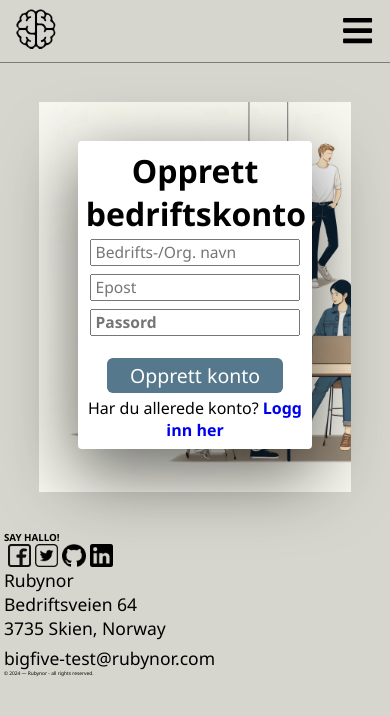
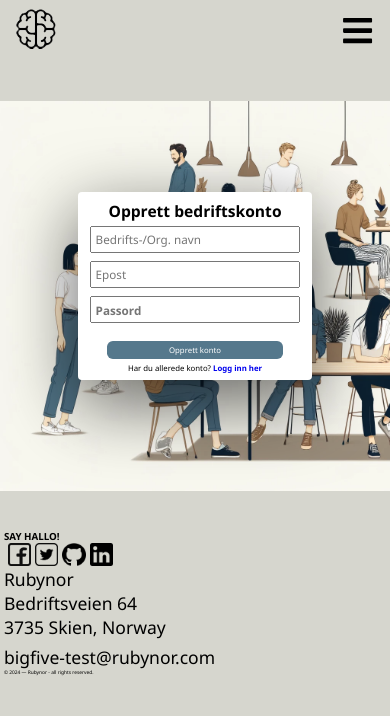
Before and after one commit to JHTgh/App2000-gruppe07, a Next.js app: page /opprettbruker in a window 390 px wide. Shown: the top 716 px of the page. Built offline with nearby package versions, Linux system fonts and the light colour scheme; no server answers.

Commit message:
endret litt media bakgrunn

```diff
--- a/app/components/page.module.css
+++ b/app/components/page.module.css
@@ -41,6 +41,7 @@
   margin-right: 1vw;
   padding: 0.5vw;
   border-radius: 0.3vw;
+  font-weight: 600;
 }
 
 /*Burger meny*/
@@ -118,10 +119,14 @@
   .navburger {
     display: flex;
     justify-content: space-between;
-    border-bottom: 1px solid #7d7d7d;
+    /*border-bottom: 1px solid #7d7d7d; */
     margin-bottom: 4vw;
   }
-
+  .navburger .burgerlinks li a:not(.active):hover {
+    background-color:#A69679;
+    box-shadow: rgba(0, 0, 0, 0.56) 0px 22px 70px 4px;
+      color: white;
+  }
   .burgerElement {
     list-style: none;
   }
@@ -130,7 +135,7 @@
     position: absolute;
     background-color: #D6D6CE;
     right: 0;
-  }
+    }
 
   .burgerlinks li {
     display: block;
--- a/app/login/page.module.css
+++ b/app/login/page.module.css
@@ -67,25 +67,29 @@
   .pageContainer {
     height: 100vw;
     margin-top: 10vw;
+    margin-left: 0%;
+    margin-right: 0%;
+    align-items: center;
   }
 
   .formContainer {
     width: 60vw;
     padding: 2vw;
+    font-size: 2vw;
   }
 
   .textfieldEmail {
     margin: 1vw 1vw 1vw 1vw;
     height: 7vw;
     padding-left: 1vw;
-    font-size: 4vw;
+    font-size: 3vw;
   }
 
   .textfieldPw {
     margin: 1vw 1vw 1vw 1vw;
     height: 7vw;
     padding-left: 1vw;
-    font-size: 4vw;
+    font-size: 3vw;
   }
 
   .textfield::placeholder {
@@ -95,7 +99,7 @@
 
   .loginBtn {
     border: 1vw black;
-    font-size: 5vw;
+    font-size: 3vw;
     width: 45vw;
     border-radius: 1.5vw;
   }
--- a/app/opprettbruker/page.module.css
+++ b/app/opprettbruker/page.module.css
@@ -79,32 +79,38 @@
   .pageContainer {
     height: 100vw;
     margin-top: 10vw;
+    margin-left: 0%;
+    margin-right: 0%;
+    align-items: center;
+
   }
 
   .formContainer {
     width: 60vw;
     padding: 2vw;
+    font-size: 2vw;
   }
 
   .textfieldBedrift {
     margin: 1vw 1vw 1vw 1vw;
     height: 7vw;
     padding-left: 1vw;
-    font-size: 4vw;
+    font-size: 3vw;
   }
 
   .textfieldEmail {
     margin: 1vw 1vw 1vw 1vw;
     height: 7vw;
     padding-left: 1vw;
-    font-size: 4vw;
+    font-size: 3vw;
   }
 
   .textfieldPw {
     margin: 1vw 1vw 0vw 1vw;
     height: 7vw;
     padding-left: 1vw;
-    font-size: 4vw;
+    font-size: 3vw;
+    margin-bottom: 2vw;
   }
 
   .textfield::placeholder {
@@ -114,7 +120,7 @@
 
   .regBtn {
     border: 1vw black;
-    font-size: 5vw;
+    font-size: 2vw;
     width: 45vw;
     border-radius: 1.5vw;
   }
```
